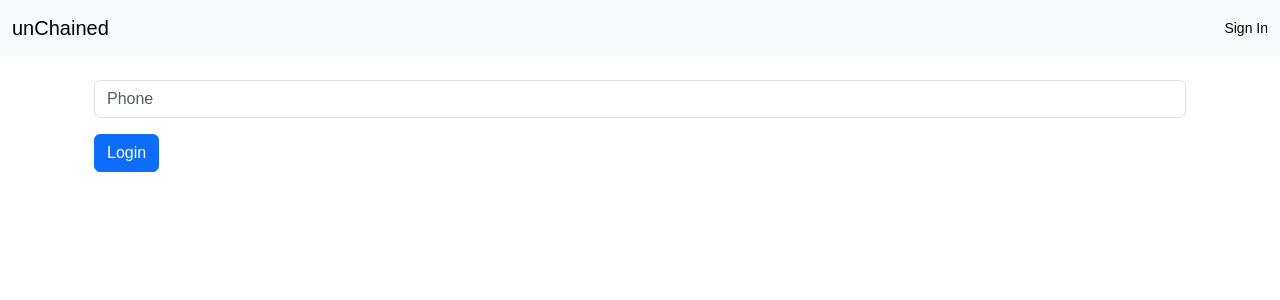
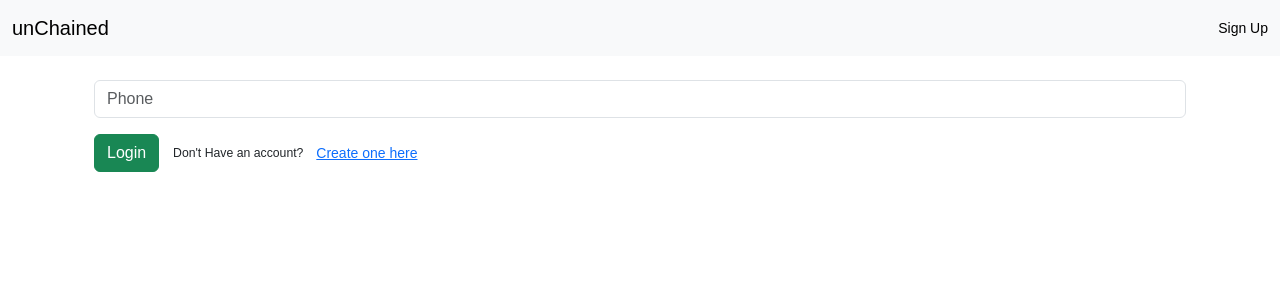
Before and after one commit to ZahraSajadi/django-bootcamp-second-project, a Django app: page /user/login/ in a window 1280 px wide. Shown: the top 300 px of the page. Run offline with Django 5.2, Linux system fonts and the light colour scheme.

Commit message:
small changes to login and sign_up templates

```diff
--- a/templates/shared/menu.html
+++ b/templates/shared/menu.html
@@ -40,7 +40,7 @@
                {% if user.is_authenticated %}
                    <a class="nav-link active" aria-current="page" href="{% url "users:logout" %}">Logout</a>
                {% else %}
-                   <a class="nav-link active" aria-current="page" href="{% url 'users:sign_up' %}">Sign In</a>
+                   <a class="nav-link active" aria-current="page" href="{% url 'users:sign_up' %}">Sign Up</a>
                {% endif %}
           </span>
         </div>
--- a/templates/users/login.html
+++ b/templates/users/login.html
@@ -6,9 +6,13 @@
           <form action="" method="post">
               {% csrf_token %}
               {{ form.as_p }}
-              <button type="submit" class="btn btn-primary">
+              <button type="submit" class="btn btn-success">
                   Login
               </button>
+              <small style="margin-left:10px;">Don't Have an account?</small>
+              <button type="button", onclick="location.href='{% url "users:sign_up" %}'" class="btn btn-link btn-sm">
+                  Create one here
+                </button>
               {% if messages %}
               <ul class="messages">
                 {% for message in messages %}
--- a/templates/users/signup.html
+++ b/templates/users/signup.html
@@ -10,6 +10,10 @@
                     <button type="submit" class="btn btn-primary">
                         Submit
                     </button>
+                    <small style="margin-left:10px;">Have an account?</small>
+                    <button type="button", onclick="location.href='{% url "users:login_with_username" %}'" class="btn btn-link btn-sm">
+                        Login Instead
+                      </button>
                 </form>
             </div>
         </div>
```
